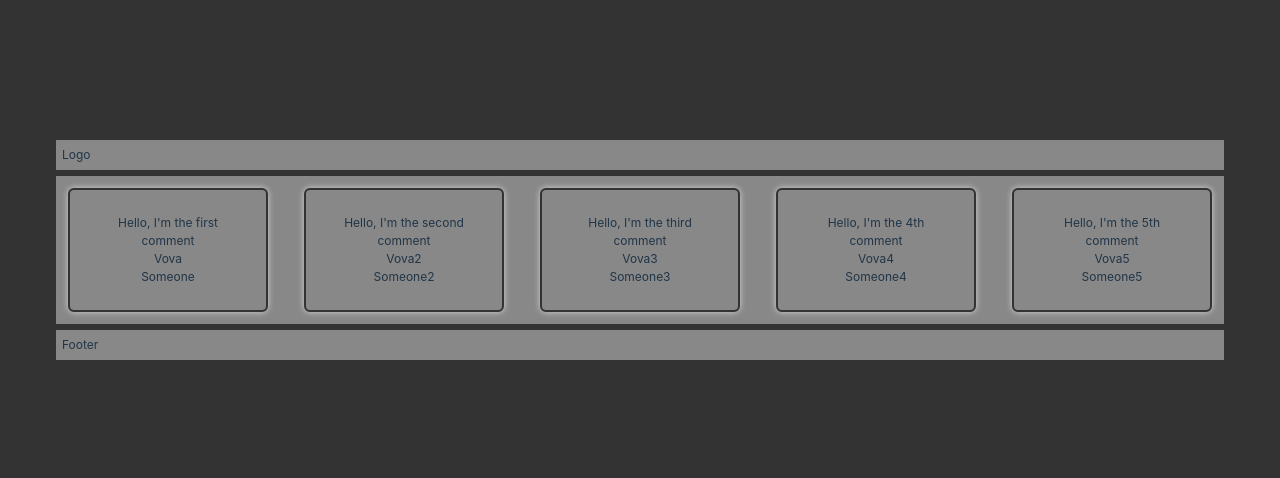
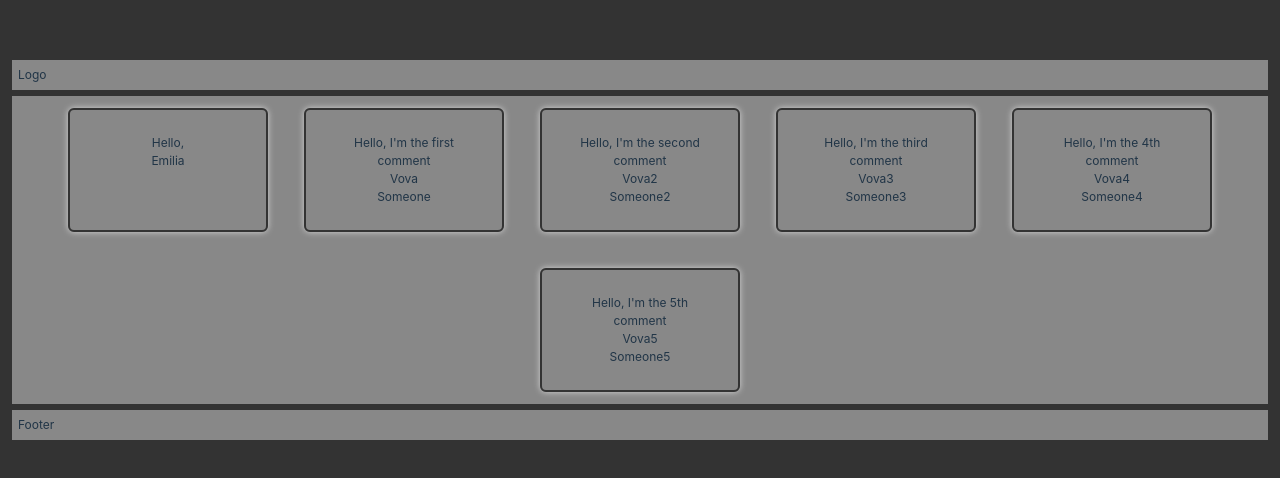
Before and after one commit to Ermegilius/pre-reactOR, a React (Vite) app: page / in a window 1280 px wide. Shown: the part 150-628 px from the top of the page. Built offline with nearby package versions, Linux system fonts and the light colour scheme.

Commit message:
end of the day

```diff
--- a/package.json
+++ b/package.json
@@ -1,7 +1,7 @@
 {
   "name": "reactor",
   "private": true,
-  "version": "0.0.0",
+  "version": "0.0.1",
   "type": "module",
   "scripts": {
     "fyl": "vite",
--- a/src/App.jsx
+++ b/src/App.jsx
@@ -2,18 +2,25 @@ import { useState } from 'react'
 import './App.css'
 import Card from './Card.jsx'
 
+
 function App() {
-  const [count, setCount] = useState(0)
+  const [person, setPerson] = useState({
+    firstName:"Emilia",
+    title:"Developer",
+    age:52
+  });
 
   return (
   <>
     <header>Logo</header>
     <main>
+      <Card firstName={person.firstName} age = {person.age} />
       <Card firstName="Vova" lastName = "Someone" message="I'm the first comment"/>
       <Card firstName="Vova2" lastName = "Someone2" message="I'm the second comment"/>
       <Card firstName="Vova3" lastName = "Someone3" message="I'm the third comment"/>
       <Card firstName="Vova4" lastName = "Someone4" message="I'm the 4th comment"/>
       <Card firstName="Vova5" lastName = "Someone5" message="I'm the 5th comment"/>
+
     </main>
     <footer>Footer</footer>
   </>)
```
Also changed, not shown: 1 other file (tests, documents, lock files or other folders).
